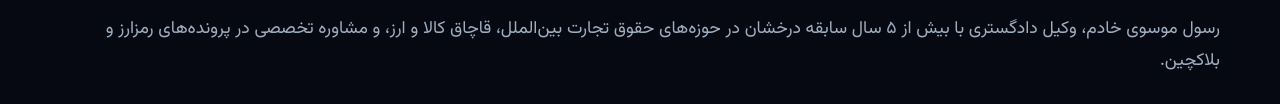
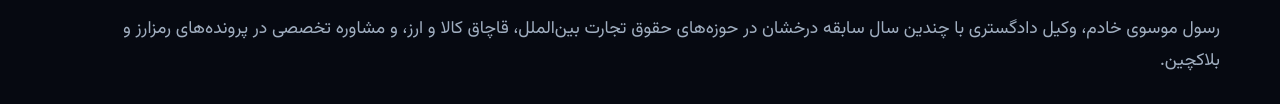
Before and after one commit to Rasoul-Mousavi-LAW-com/home-4-new, a plain HTML site: page index.html in a window 1280 px wide. Shown: the part 284-388 px from the top of the page. Drawn offline with Linux system fonts and the light colour scheme.

Commit message:
Update index.html

```diff
--- a/index.html
+++ b/index.html
@@ -651,7 +651,7 @@
             <div class="hero-content animate-on-scroll">
                 <div class="badge">وکیل دادگستری</div>
                 <h2>دفاع تخصصی در پرونده‌های <span class="hero-highlight">جرائم اقتصادی</span> و <span class="hero-highlight">رمزارزها</span></h2>
-                <p>رسول موسوی خادم، وکیل دادگستری با بیش از ۵ سال سابقه درخشان در حوزه‌های حقوق تجارت بین‌الملل، قاچاق کالا و ارز، و مشاوره تخصصی در پرونده‌های رمزارز و بلاکچین.</p>
+                <p>رسول موسوی خادم، وکیل دادگستری با چندین سال  سابقه درخشان در حوزه‌های حقوق تجارت بین‌الملل، قاچاق کالا و ارز، و مشاوره تخصصی در پرونده‌های رمزارز و بلاکچین.</p>
                 <a href="#contact" class="btn">درخواست مشاوره فوری</a>
             </div>
             <div class="hero-image animate-on-scroll">
```
